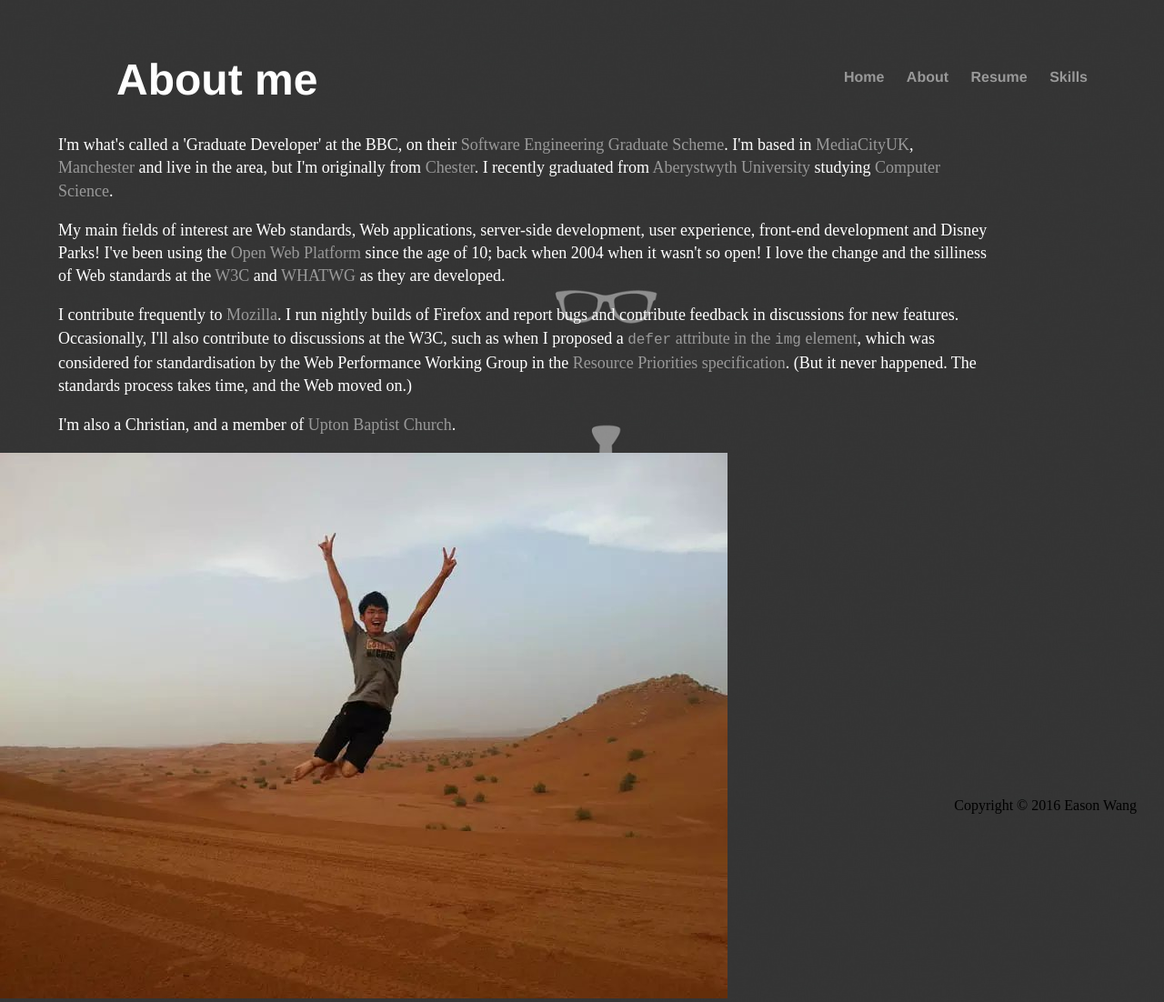
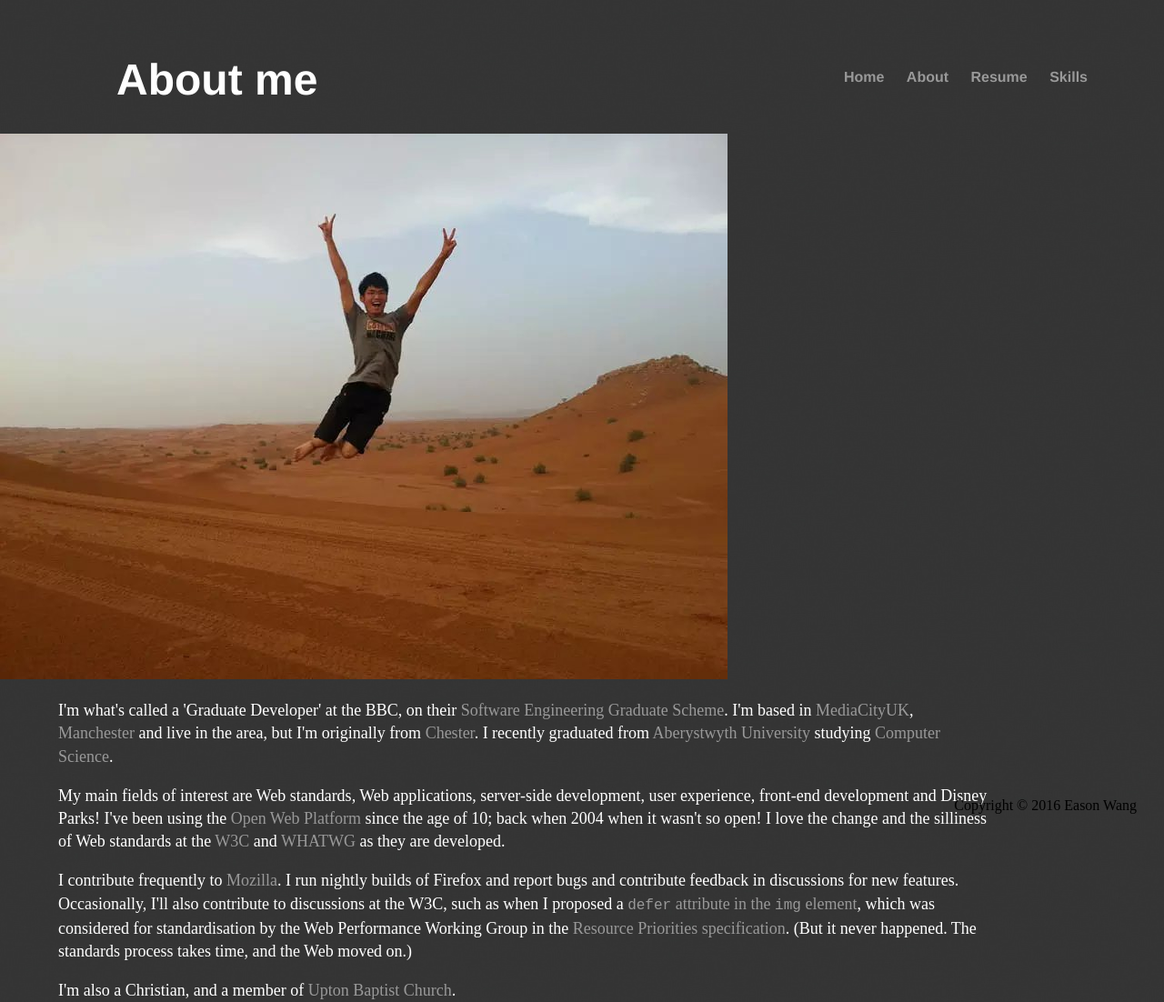
Before and after one commit to Eason666/Easonwang.github.io, a Jekyll site: the page built from about/index.html, in a window 1280 px wide. Shown: the whole page at 91% size. Built offline with Jekyll 4.4.1, drawn with Linux system fonts in a browser that asks for light colours.

Commit message:
Update index.html

```diff
--- a/about/index.html
+++ b/about/index.html
@@ -4,7 +4,7 @@
 ---
 
 	<h1 id="aboutme">About me</h1>
-
+	<img src="/psb.jpg">
 	<div>
         	    <p class="content">I'm what's called a 'Graduate Developer' at the BBC, on their <a href="http://www.bbc.co.uk/careers/trainee-schemes-and-apprenticeships/technology/digital-media-graduate-scheme">Software Engineering Graduate Scheme</a>. I'm based in <a href="http://mediacityuk.co.uk/">MediaCityUK</a>, <a href="https://en.wikipedia.org/wiki/Manchester">Manchester</a> and live in the area, but I'm originally from <a href="https://en.wikipedia.org/wiki/Chester">Chester</a>. I recently graduated from <a href="https://www.aber.ac.uk/">Aberystwyth University</a> studying <a href="https://courses.aber.ac.uk/undergraduate/computer-science-degree-with-industrial-year/">Computer Science</a>.</p>
 
@@ -14,4 +14,3 @@
 
 		<p class="content">I'm also a Christian, and a member of <a href="http://www.ubc.org.uk/">Upton Baptist Church</a>.</p>
         </div>
-<img src="/psb.jpg">
```
